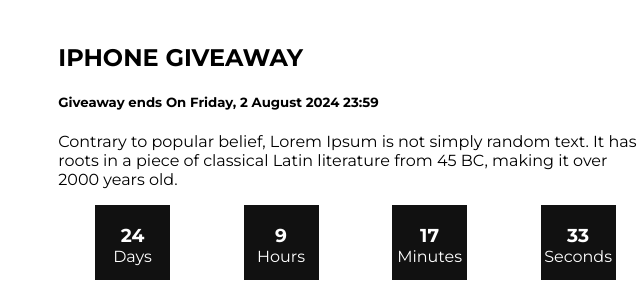
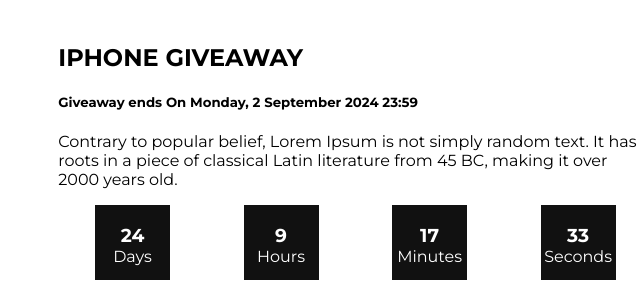
Before and after one commit to spiros-k/giveaway-countdown, a plain HTML site: page index.html in a window 1280 px wide. Shown: the part 165-469 px from the top of the page, 517-1157 px from the left. Drawn offline with Linux system fonts and the light colour scheme.

Commit message:
update date

```diff
--- a/index.html
+++ b/index.html
@@ -16,7 +16,7 @@
             alt="iphone-photo">
         <div id="info">
             <h1>IPHONE GIVEAWAY</h1>
-            <h5>Giveaway ends On Friday, 2 August 2024 23:59</h5>
+            <h5>Giveaway ends On Monday, 2 September 2024 23:59</h5>
             <p>Contrary to popular belief, Lorem Ipsum is not simply random text.
                 It has roots in a piece of classical Latin literature from 45 BC,
                 making it over 2000 years old.
```
